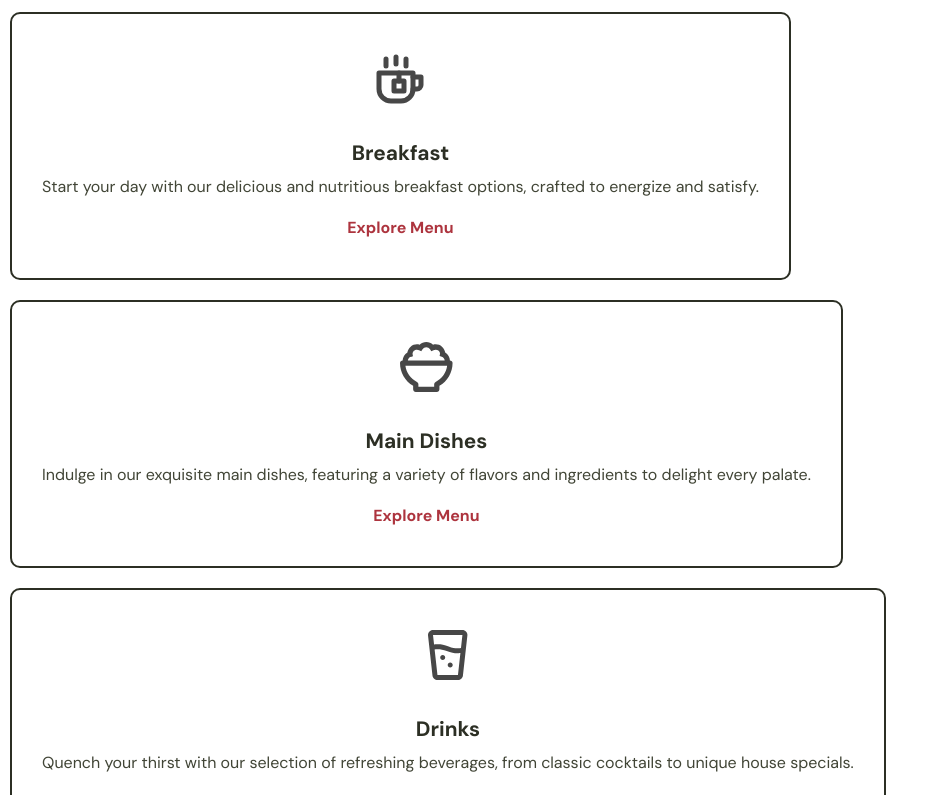
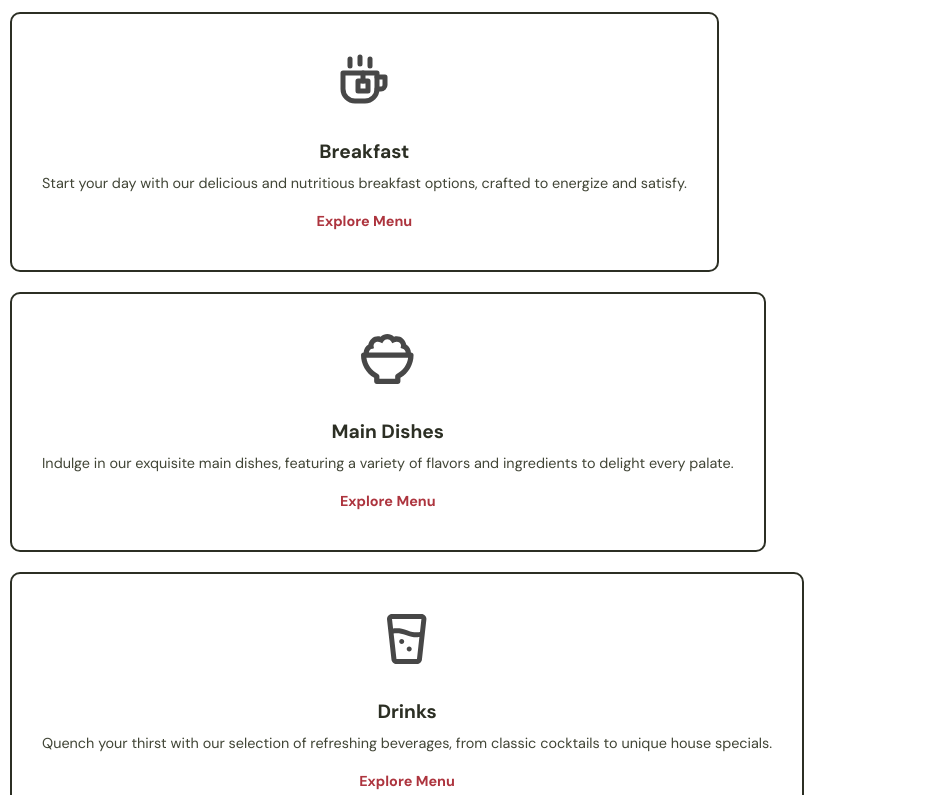
Before and after one commit to devalibello/tasty-food, a React (Create React App) app: page / in a window 1280 px wide. Shown: the part 800-1595 px from the top of the page, without its empty margins (0-939 px from the left). Built offline with nearby package versions, Linux system fonts and the light colour scheme; a web font is replaced by a local one.

Commit message:
update menu font

```diff
--- a/src/styles/Menu.css
+++ b/src/styles/Menu.css
@@ -110,20 +110,20 @@
 
 .menu-cards :nth-child(2) {
     font-weight: 700;
-    font-size: 1.3em;
+    font-size: 1.2em;
     padding-bottom: 10px;
     color: var(--dark-black);
 
 }
 
 .menu-cards :nth-child(3) {
-    font-size: 1em;
+    font-size: 0.9em;
     padding-bottom: 20px;
     color: var(--light-black);
 }
 
 .menu-cards :nth-child(4) {
-    font-size: 1em;
+    font-size: 0.9em;
     color: var(--red);
     font-weight: 700;
 }
```
